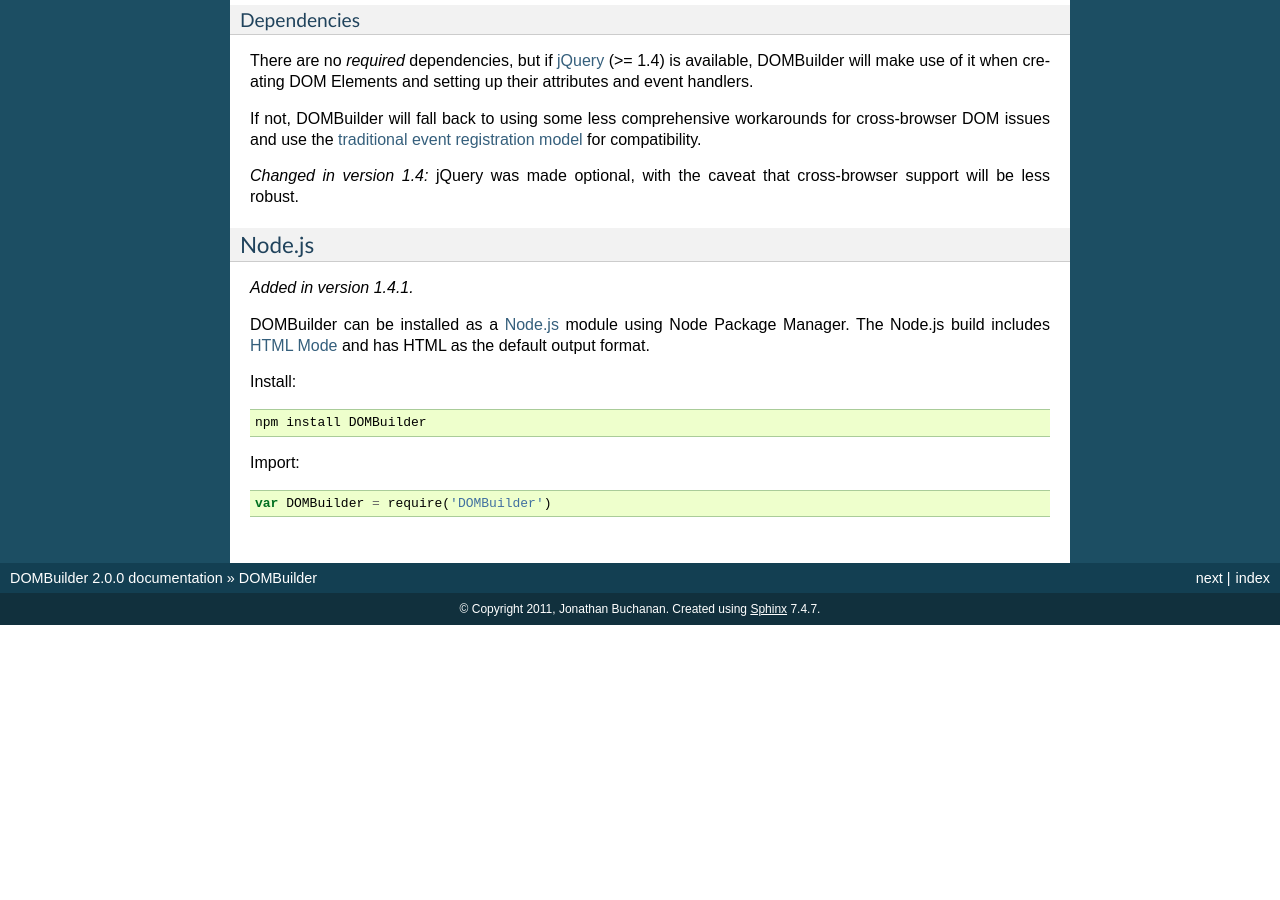
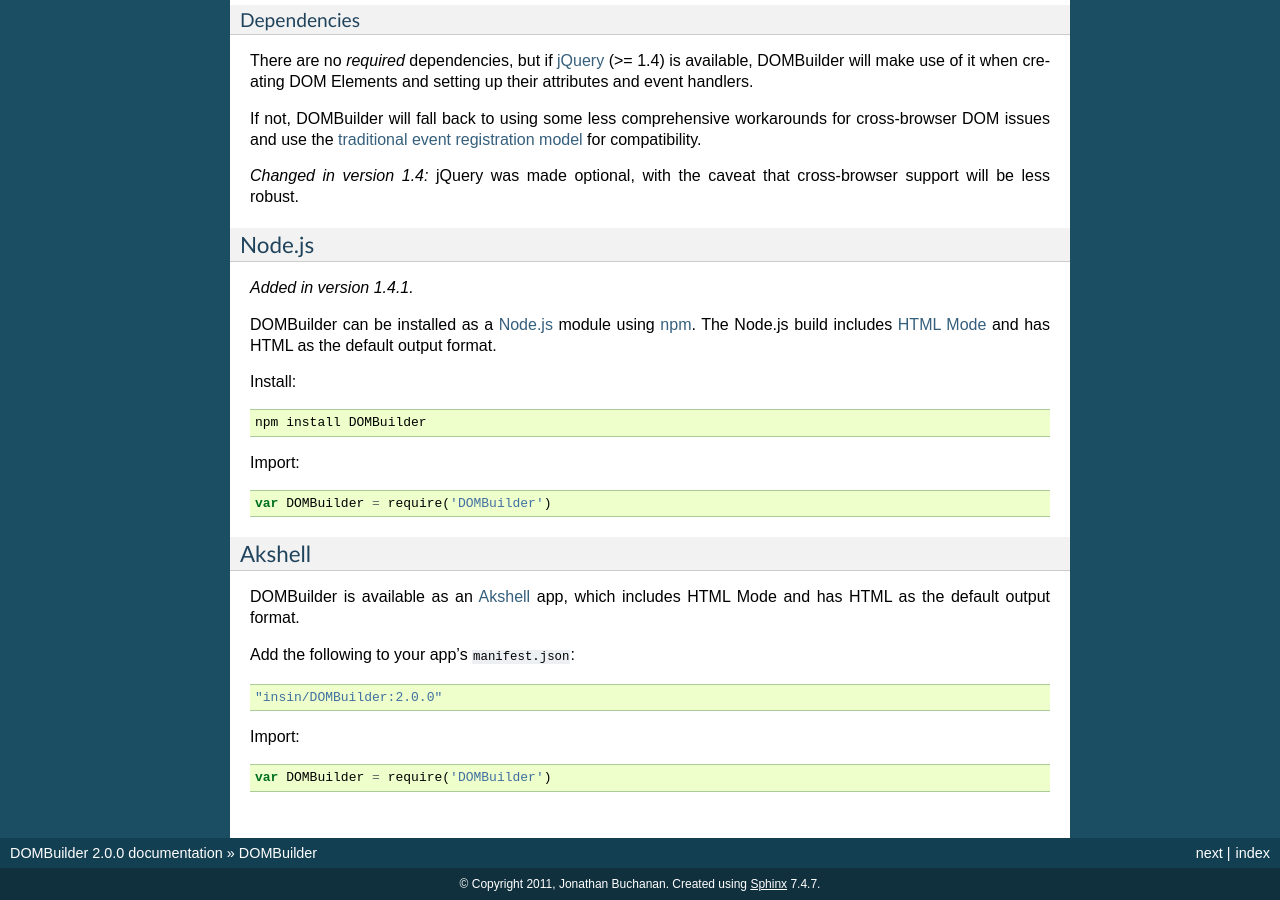
Before and after one commit to insin/DOMBuilder, a Sphinx documentation site: the page built from docs/index.rst, in a window 1280 px wide and 900 px high, scrolled down 2582 px. Built offline with Sphinx 7.4.7, drawn with Linux system fonts in a browser that asks for light colours; before the commit the page ends 3207 px from its top, so only the background shows below that.

Commit message:
Made 2.0 available on Akshell

```diff
--- a/docs/index.rst
+++ b/docs/index.rst
@@ -184,9 +184,9 @@
 
 .. versionadded:: 1.4.1
 
-DOMBuilder can be installed as a `Node.js`_ module using Node Package
-Manager. The Node.js build includes :doc:`htmlmode` and has HTML as the default
-output format.
+DOMBuilder can be installed as a `Node.js`_ module using `npm`_. The
+Node.js build includes :doc:`htmlmode` and has HTML as the default output
+format.
 
 Install::
 
@@ -197,3 +197,20 @@
    var DOMBuilder = require('DOMBuilder')
 
 .. _`Node.js`: http://nodejs.org
+.. _`npm`: http://npmjs.org/
+
+Akshell
+-------
+
+DOMBuilder is available as an `Akshell`_ app, which includes HTML Mode and
+has HTML as the default output format.
+
+Add the following to your app's ``manifest.json``::
+
+   "insin/DOMBuilder:2.0.0"
+
+Import::
+
+   var DOMBuilder = require('DOMBuilder')
+
+.. _`Akshell`: http://akshell.com
```
Also changed, not shown: README.rst (+20 -3 lines).
